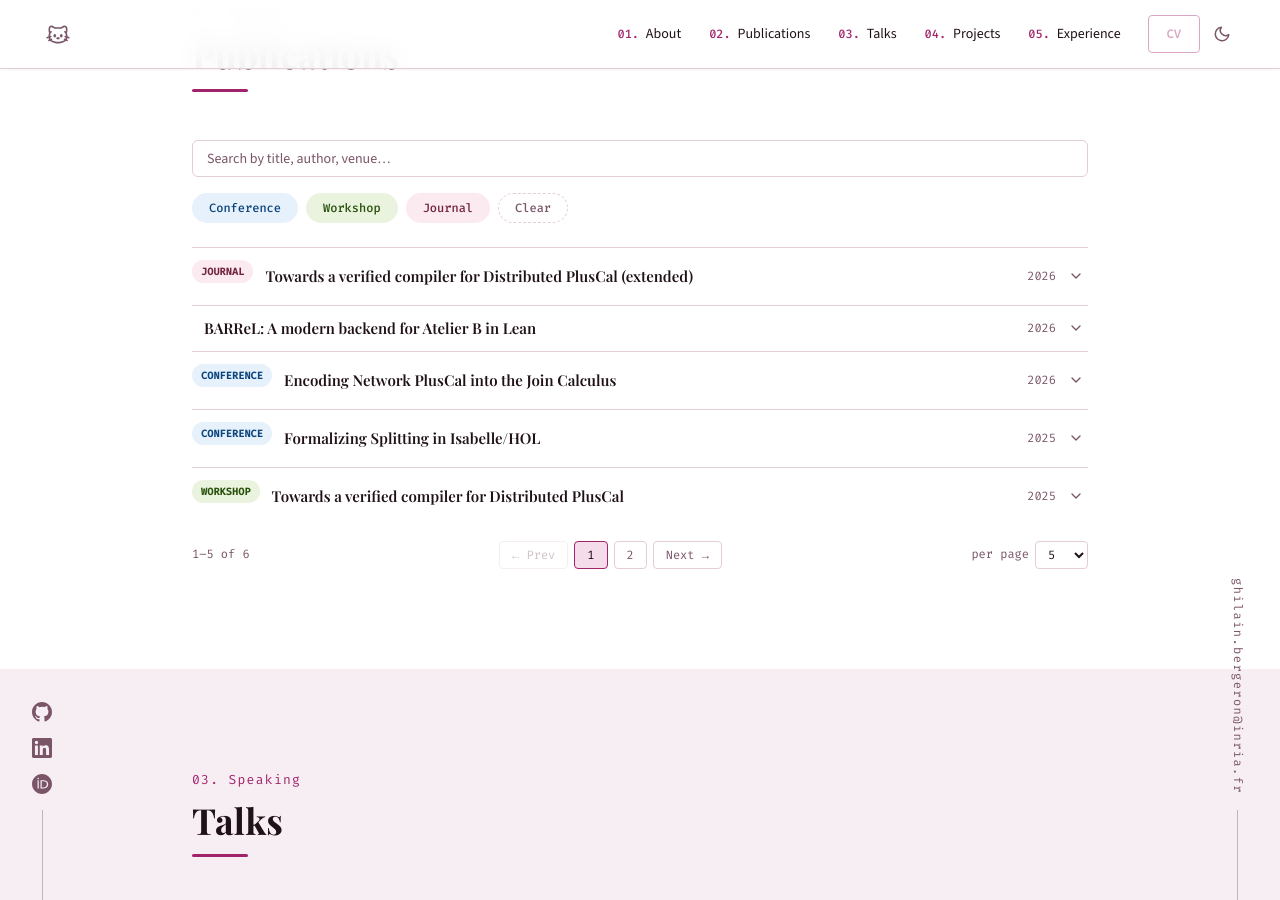
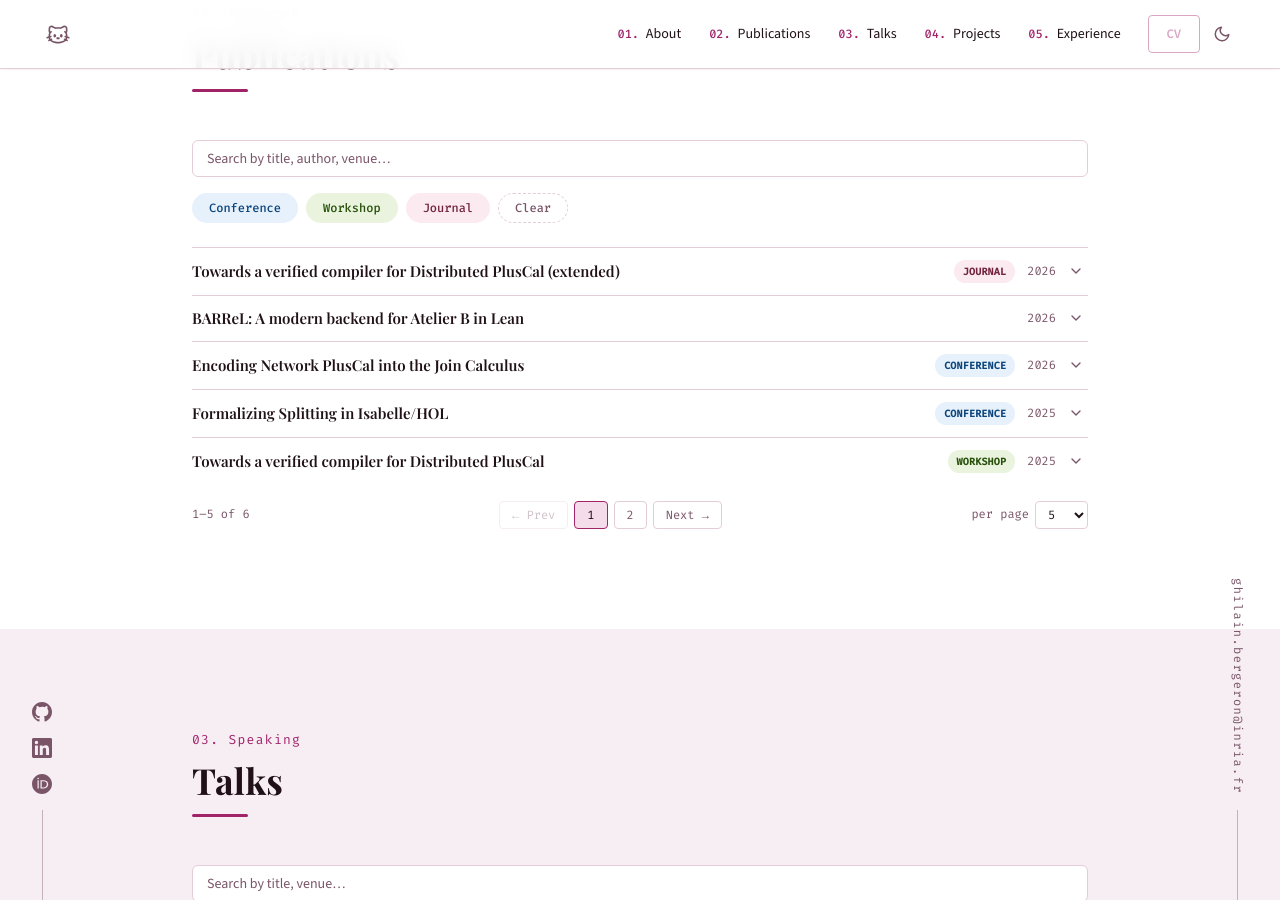
Before and after one commit to g-bergeron/g-bergeron.github.io, a Jekyll site: the page built from index.html, in a window 1280 px wide and 900 px high, scrolled down 2003 px. Built offline with Jekyll 4.4.1, drawn with Linux system fonts in a browser that asks for light colours; some web fonts are replaced; comment, search, counter and statistics services are not loaded; some of the changed text lies outside the part shown.

Commit message:
change publications and talks list layout

```diff
--- a/_sass/_sections.scss
+++ b/_sass/_sections.scss
@@ -461,7 +461,7 @@
 
   .pub-summary {
     display: grid;
-    grid-template-columns: auto 1fr auto 20px;
+    grid-template-columns: 1fr auto auto 20px;
     gap: 0 12px;
     align-items: center;
     padding: 12px 0;
@@ -470,6 +470,10 @@
 
     &:hover .pub-title {
       color: var(--color-accent);
+    }
+
+    .cat-pills {
+      margin-bottom: 0;
     }
   }
 
@@ -588,7 +592,7 @@
 
   .talk-summary {
     display: grid;
-    grid-template-columns: auto 1fr auto 20px;
+    grid-template-columns: 1fr auto auto 20px;
     gap: 0 12px;
     align-items: center;
     padding: 12px 0;
@@ -597,6 +601,10 @@
 
     &:hover .talk-title {
       color: var(--color-accent);
+    }
+
+    .cat-pills {
+      margin-bottom: 0;
     }
   }
 
--- a/assets/js/main.js
+++ b/assets/js/main.js
@@ -269,7 +269,7 @@
     function getVisible() {
       return allItems.filter(function (item) {
         var cats = (item.getAttribute('data-categories') || '').split(' ');
-        var catOk = activeFilters.length === 0 || activeFilters.every(function (f) {
+        var catOk = activeFilters.length === 0 || activeFilters.some(function (f) {
           return cats.indexOf(f) !== -1;
         });
         var text = (item.getAttribute('data-search-text') || '').toLowerCase();
--- a/index.html
+++ b/index.html
@@ -138,14 +138,6 @@
         data-search-text="{{ pub.title }} {{ pub.authors }} {{ pub.venue }}">
 
         <div class="pub-summary">
-          {% if pub.categories %}
-          <div class="cat-pills">
-            {% for cat in pub.categories %}<span class="cat-pill cat-pill-{{ cat }}">{{ cat | capitalize }}</span>{% endfor %}
-          </div>
-          {% else %}
-          <div></div>
-          {% endif %}
-
           <span class="pub-title">
             {% assign paper_link = pub.links | where: "label", "Paper" | first %}
             {% if paper_link %}
@@ -154,6 +146,14 @@
             {{ pub.title }}
             {% endif %}
           </span>
+
+          {% if pub.categories %}
+          <div class="cat-pills">
+            {% for cat in pub.categories %}<span class="cat-pill cat-pill-{{ cat }}">{{ cat | capitalize }}</span>{% endfor %}
+          </div>
+          {% else %}
+          <div></div>
+          {% endif %}
 
           <span class="pub-year">{{ pub.year }}</span>
 
@@ -232,6 +232,8 @@
         data-search-text="{{ talk.title }} {{ talk.venue }}">
 
         <div class="talk-summary">
+          <span class="talk-title">{{ talk.title }}</span>
+
           {% if talk.categories %}
           <div class="cat-pills">
             {% for cat in talk.categories %}<span class="cat-pill cat-pill-{{ cat }}">{{ cat | capitalize }}</span>{% endfor %}
@@ -240,8 +242,6 @@
           <div></div>
           {% endif %}
 
-          <span class="talk-title">{{ talk.title }}</span>
-
           <time class="talk-date">{{ talk.date }}</time>
 
           <svg class="talk-chevron" width="16" height="16" viewBox="0 0 24 24" fill="none" stroke="currentColor" stroke-width="2" stroke-linecap="round" stroke-linejoin="round" aria-hidden="true"><polyline points="6 9 12 15 18 9"></polyline></svg>
@@ -249,7 +249,7 @@
 
         <div class="talk-detail">
           <div class="talk-detail-inner">
-            <p class="talk-venue">{{ talk.venue }}{% if talk.type %} · <em>{{ talk.type }}</em>{% endif %}</p>
+            <p class="talk-venue">At: {{ talk.venue }}{% if talk.type %} · <em>{{ talk.type }}</em>{% endif %}</p>
 
             {% if talk.links %}
             <div class="talk-links">
```
